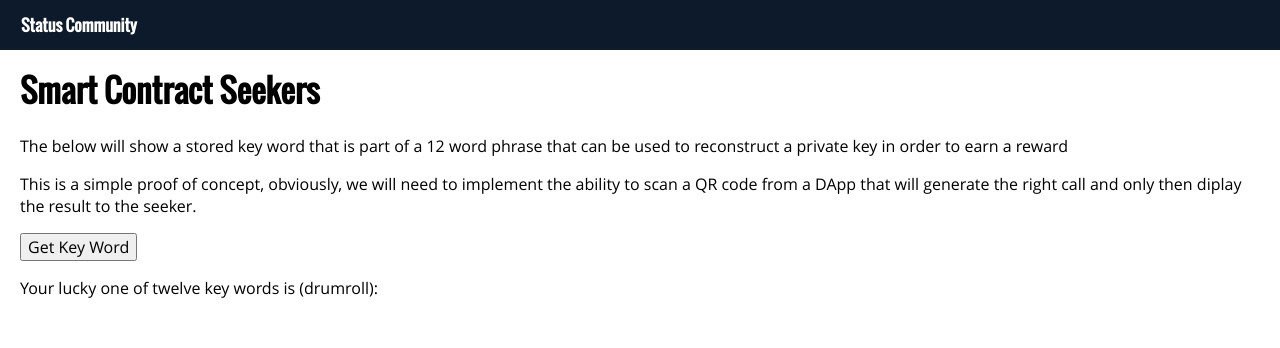
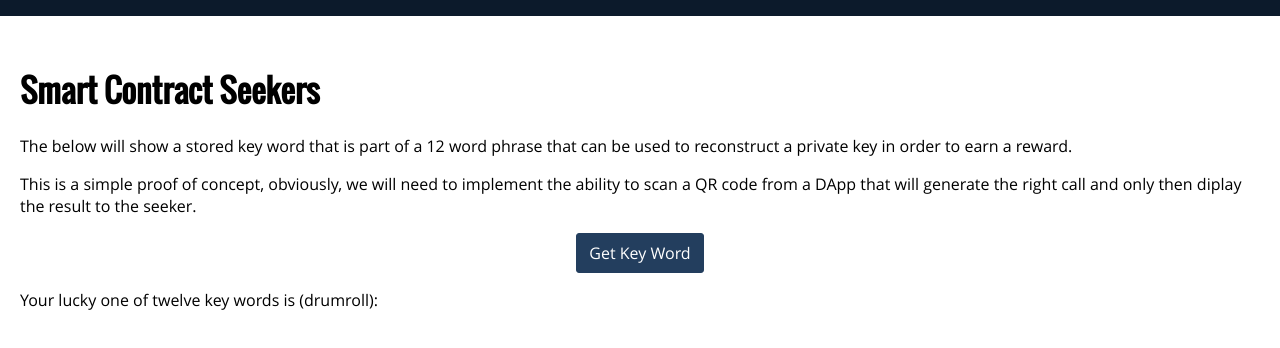
Before and after one commit to andytudhope/StatusSeekers, a React app: page / in a window 1280 px wide. Shown: the top 348 px of the page. Built offline with nearby package versions, Linux system fonts and the light colour scheme.

Commit message:
Updated README and changed button styles

```diff
--- a/src/App.css
+++ b/src/App.css
@@ -62,7 +62,7 @@ code {
   float: right;
 }
 
-.navbar .uport-logo {
+.navbar {
   height: 16px;
   margin-right: 10px;
 }
@@ -73,3 +73,23 @@ code {
   text-align: center;
   font-size: 20px;
 }
+
+.button-kw-container {
+  display: flex;
+  justify-content: center;
+  margin: 10px 0;
+}
+
+.button-kw {
+  padding:8px 12px;
+  background-color: #233e5e;
+  border: 1px solid #233e5e;
+  border-radius: 3px;
+  color: #fff;
+  font-size: 16px;
+}
+
+.button-kw:hover {
+  background-color: #fff;
+  color:#233e5e;
+}
--- a/src/App.js
+++ b/src/App.js
@@ -46,10 +46,10 @@ class App extends Component {
       statusSeeker.deployed().then(function(instance) {
         statusSeekerInstance = instance
 
-        // Generate random number between 1 and 12. Once we have implemented QR code support
+        // Generate random number between 0 and 11. Once we have implemented QR code support
         // this id will be generated when the users scans the QR and the corresponding word
         // will be returned without giving away it's position in the array.
-        var id = Math.floor((Math.random() * 12) + 1);
+        var id = Math.floor((Math.random() * 11));
 
         // Get the key word for the id generated
         return statusSeekerInstance.keyWord.call(id, {from: accounts[0]});
@@ -71,10 +71,12 @@ class App extends Component {
           <div className="pure-g">
             <div className="pure-u-1-1">
               <h1>Smart Contract Seekers</h1>
-              <p>The below will show a stored key word that is part of a 12 word phrase that can be used to reconstruct a private key in order to earn a reward</p>
+              <p>The below will show a stored key word that is part of a 12 word phrase that can be used to reconstruct a private key in order to earn a reward.</p>
               <p>This is a simple proof of concept, obviously, we will need to implement the ability to scan a QR code from a DApp that will generate the right call
                 and only then diplay the result to the seeker.</p>
-              <button onClick={this.getKeyWord}>Get Key Word</button>
+              <div className="button-kw-container">
+                <button className="button-kw" onClick={this.getKeyWord}>Get Key Word</button>
+              </div>
               <p>Your lucky one of twelve key words is (drumroll):</p>
               <p className="center-text"><strong>{this.state.keyWord}</strong></p>
             </div>
```
Also changed, not shown: 1 other file (tests, documents, lock files or other folders).
